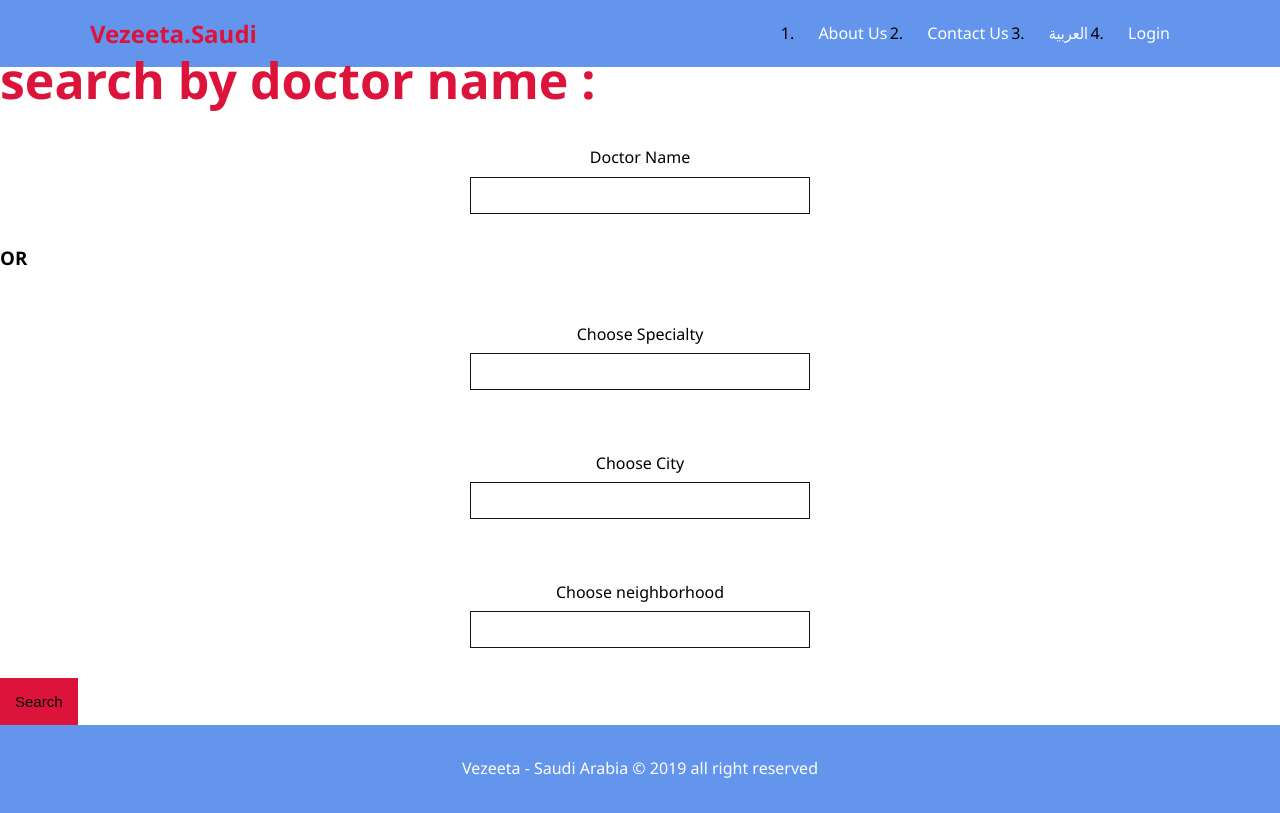
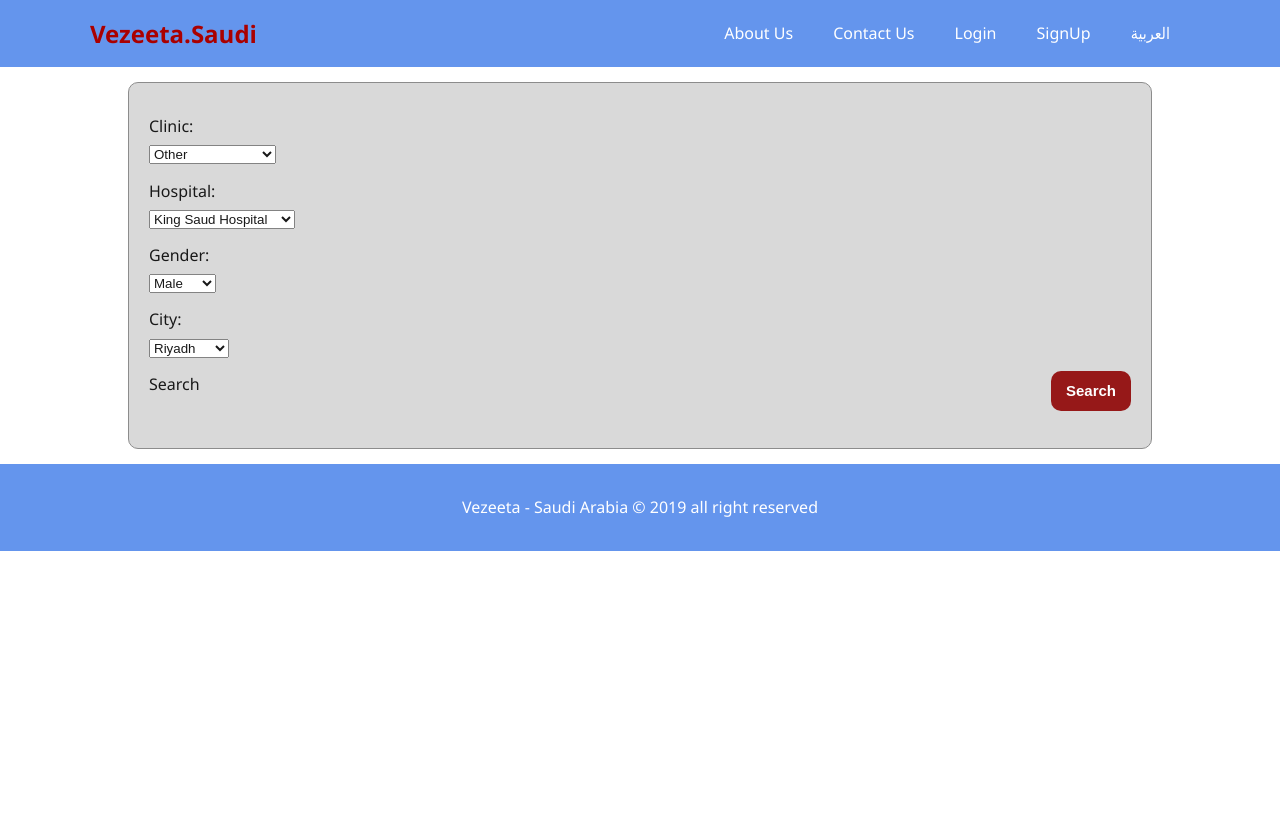
Before and after one commit to GhadeerAlenazi/final_project, a Django app: page /search/ in a window 1280 px wide. After the commit the page ends 551 px from the top, so only its background shows below. Run offline with Django 3.2, Linux system fonts and the light colour scheme; some libraries are stand-ins or nearby versions.

Commit message:
search method

```diff
--- a/Final_App/forms.py
+++ b/Final_App/forms.py
@@ -1,5 +1,5 @@
 from django import forms
-from .models import Profile, doctors, User
+from .models import Profile, doctors, User, contact
 
 
 class ProfileForm(forms.ModelForm):
@@ -21,3 +21,16 @@ class LoginForm(forms.Form):
 
     username = forms.CharField(max_length = 100)
     password = forms.CharField(widget = forms.PasswordInput)
+
+class DoctorProfile(forms.ModelForm):
+    class Meta:
+        model = doctors
+        fields = ['clinic','Hospital','Gender','City']
+
+class contactForm(forms.ModelForm):
+    user_name = forms.CharField(label = 'Your Name')
+    user_email = forms.CharField(label = 'Email')
+    user_text = forms.CharField(label = 'Message')
+    class Meta:
+        model = contact
+        fields = '__all__'
--- a/Final_App/models.py
+++ b/Final_App/models.py
@@ -35,3 +35,8 @@ class doctors(models.Model):
     rating = models.CharField(max_length=100, choices=Ratings, default='0')
     def __str__(self):
         return self.full_name
+
+class contact(models.Model):
+    user_name = models.CharField(max_length=100)
+    user_email = models.EmailField()
+    user_text = models.CharField(max_length=10000)
--- a/Final_App/views.py
+++ b/Final_App/views.py
@@ -1,10 +1,11 @@
 from django.shortcuts import render, reverse
 from django.http import HttpResponse
-from .forms import signup_form, LoginForm, ProfileForm
-from django.http import HttpResponseRedirect
+from .forms import signup_form, LoginForm, ProfileForm, contactForm, DoctorProfile
+from django.http import HttpResponseRedirect, Http404
 from django.contrib import messages
 from .models import Profile, doctors
 from django.contrib.auth import authenticate, login, logout
+from django.contrib.auth.decorators import login_required
 
 def home_english(request):
     return render(request, 'home_English.html')
@@ -13,14 +14,37 @@ def about(request):
     return render(request, 'about.html')
 
 def contactus(request):
-    return render(request, 'contactUs.html')
+    form = contactForm()
+
+    if request.method == 'POST':
+        form = contactForm(request.POST)
+        if form.is_valid():
+            form = form.save(commit=True)
+
+
+    data={
+        'form' : form
+    }
+
+    return render(request, 'contactUs.html', data)
 
 def Dprofile(request):
-    return render(request, 'doctorprofile.html')
+    Profile =  doctors.objects.all()
+
+    data = {
+        'profile' : Profile
+    }
+    return render(request, 'doctorprofile.html', data)
+
+
 
 def home_arabic(request):
     return render(request, 'homeArabic.html')
 
+@login_required
+def user_logout(request):
+    logout(request)
+    return HttpResponseRedirect(reverse('home_english'))
 def login_user(request):
     form = LoginForm()
 
@@ -45,8 +69,48 @@ def login_user(request):
     }
     return render(request, 'login.html', data)
 
+# def search(request, major, clinic, Hospital, Gender, City):
 def search(request):
-    return render(request, 'search.html')
+
+     form = DoctorProfile()
+
+     if request.method == 'POST':
+        form = DoctorProfile(request.POST)
+        if form.is_valid():
+
+            clinic = form.cleaned_data['clinic']
+            Hospital = form.cleaned_data['Hospital']
+            Gender = form.cleaned_data['Gender']
+            City = form.cleaned_data['City']
+
+            item = form.save(commit=False)
+
+
+            search_result(request, clinic, Hospital, Gender, City)
+
+     data = {
+        "form_search": form,
+
+    }
+     return render(request, 'search.html', data)
+
+def search_result(request, clinic, Hospital, Gender, City):
+    try:
+
+        form = doctors.objects.filter(clinic__icontains=clinic,
+            Hospital__icontains=Hospital,
+            Gender__icontains=Gender,
+            City__icontains=City,
+        )
+
+
+    except:
+        raise Http404()
+
+    data = {
+        "form_search_result": form
+    }
+    return render(request, 'result_search.html', data)
 
 def thanks(request):
 
--- a/Final_project/urls.py
+++ b/Final_project/urls.py
@@ -24,9 +24,11 @@ urlpatterns = [
     path('home_arabic/', views.home_arabic, name ='home_arabic'),
     path('contactus/', views.contactus, name ='contact'),
     path('login/', views.login_user, name ='login'),
+    path('logout/', views.user_logout, name='logout'),
     path('search/', views.search, name ='search'),
     path('signup/', views.signup, name ='signup'),
     path('doctorprofile/', views.Dprofile, name ='doctor'),
     path('userprofile/', views.Uprofile, name ='user'),
-    path('thanks/', views.thanks, name = 'thanks')
+    path('thanks/', views.thanks, name = 'thanks'),
+    path('result/<str:clinic>/<str:Hospital>/<str:Gender>/<str:City>', views.search_result, name='search_result'),
 ]
--- a/static/CSS/style.css
+++ b/static/CSS/style.css
@@ -28,7 +28,7 @@ p{
     }
     #navbar ul{
         float:right;
-        list-style-type: noun;
+        list-style-type: none;
     }
     #navbar ul li {
         float: left;
@@ -41,6 +41,7 @@ p{
     #navbar h1{
      float: left;
      padding-top: 20px;
+
     }
     #navbar h1 a{
         color:white;
@@ -117,7 +118,7 @@ button:hover{
     color: white;
 }
 .text-primary{
-    color: crimson ;
+     color: rgb(170, 0, 0);
 }
 
 
@@ -251,3 +252,55 @@ button:hover{
     margin-right: 1;
     margin-left: 1;
 }
+
+form{
+    border: 1px gray  solid;
+    border-radius: 10px;
+    background-color: rgba(128, 128, 128, 0.33) ;
+	opacity: 0.9;
+    padding: 20px;
+    margin: 15px auto;
+    width: 80%;
+    padding-bottom: 50px;
+
+}
+label{
+    display: block ;
+
+}
+input{
+    width: 100%;
+    height: 25px;
+}
+.signup h2{
+    text-align: center ;
+    padding-top: 30px;
+    color: rgb(170, 0, 0);
+}
+.signup{
+   width: 70%;
+   margin: 30px auto;
+   background-image: url('../img/doctors.jpg');
+   background-repeat: no-repeat ;
+   background-size: cover ;
+   border-radius: 10px;
+    padding-bottom: 30px;
+
+}
+.btn{
+    width: 80px;
+    float: right ;
+    margin-bottom: 30px;
+    background-color: darkred ;
+    border: none ;
+    color: white ;
+    height: 40px;
+    border-radius: 10px;
+    font-weight: bold ;
+    font-size: 15px;
+
+}
+.btn:hover{
+    cursor: pointer ;
+    background-color: rgb(67, 137, 152) ;
+}
--- a/template/base.html
+++ b/template/base.html
@@ -19,8 +19,14 @@
          <ul>
                 <li><a href="{% url 'about'%}">About Us</a></li>
              <li><a class="current" href="{% url 'contact'%}">Contact Us</a></li>
+             {% if not user.is_authenticated %}
+             <li><a href="{% url 'login'%}">Login</a></li>
+             <li><a href="{% url 'signup'%}">SignUp</a></li>
+             {% else %}
+
+             <li><a href="{% url 'logout'%}">LogOut</a></li>
+             {% endif%}
              <li><a href="{%url 'home_arabic'%}">العربية</a></li>
-             <li><a href="{% url 'login'%}">Login</a></li>
          </ul>
          </div>
      </nav>
--- a/template/home_English.html
+++ b/template/home_English.html
@@ -21,7 +21,7 @@ HOME ENGLISH
                <h1><span class="text-primary">Start</span></h1>
               <p>lookin for your doctor now </p>
               <p>---------------------------</p>
-              <button ><a href="search.html" > Search </a></button>
+              <button ><a href="{% url 'search'%}" > Search </a></button>
           </div>
           </div>
 
--- a/template/search.html
+++ b/template/search.html
@@ -5,7 +5,7 @@ SEARCH RESULT
    {% block body %}
 
 
-        <div class="clr"></div>
+        <!-- <div class="clr"></div>
 
                 <h3 id="heading1"> search by doctor name :</h3>
 
@@ -36,8 +36,16 @@ SEARCH RESULT
                                   <button class="but2"><a href="about.html">Search </a> </button>
                          </form>
 
-                    </section>
+                    </section>  -->
 
+
+                    <form action="" method="POST" enctype="multipart/form-data">
+                        {% csrf_token%}
+
+                        {{form_search.as_p}}
+                        <a href="{% url 'search_result'%}">Search</a>
+                        <input type="submit" value="Search" class="btn" >
+                      </form>
 
 
       {% endblock %}
```
Also changed, not shown: template/contactUs.html (+8 -27 lines), template/doctorprofile.html (+23 -2 lines), template/result_search.html (added, +53 -0 lines), template/signup.html (+12 -4 lines), Final_App/migrations/0002_auto_20190730_1214.py (added), db.sqlite3.
